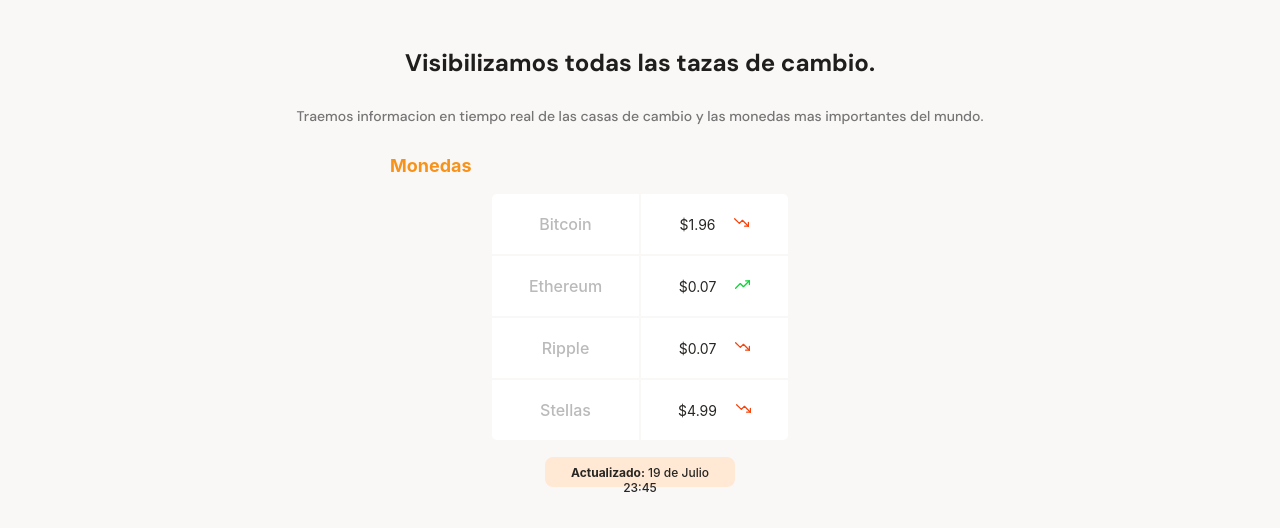
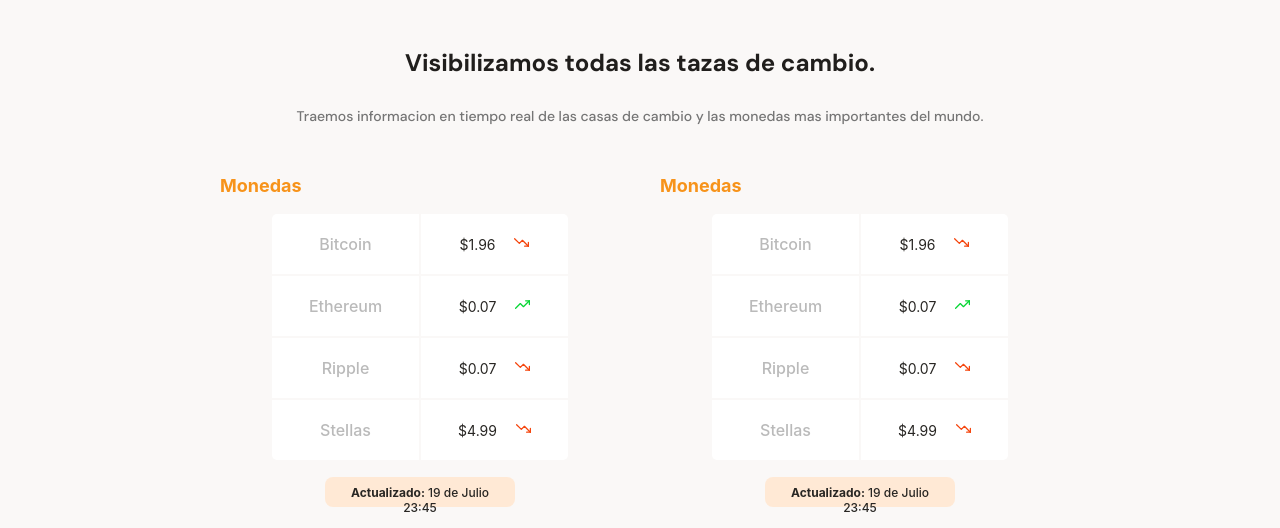
Before and after one commit to radical8517/mobileFirst, a plain HTML site: page index.html in a window 1280 px wide. Shown: the part 617-1145 px from the top of the page. Drawn offline with Linux system fonts and the light colour scheme.

Commit message:
Tablas terminadas

```diff
--- a/css/tablet.css
+++ b/css/tablet.css
@@ -1,3 +1,12 @@
+.main-table--slider{
+    display: flex;
+    justify-content: center;
+    flex-wrap: wrap;
+    width: 930px;
+    margin: 0 auto;
+    padding-bottom: 50px;
+
+}
 .wrapito {
     display: flex;
     justify-content: center;
--- a/index.html
+++ b/index.html
@@ -26,7 +26,33 @@
                 <h2>Visibilizamos todas las tazas de cambio.</h2>
                 <p>Traemos informacion en tiempo real de las casas de cambio y las monedas mas importantes del mundo.</p>
             </div>
-            <section class="main-table-container">
+            <section class="main-table--slider">
+                <div class="main-currency-table">
+                    <p class="currency-table--title">Monedas</p>
+                    <div class="currency-table--container">
+                        <table>
+                            <tr>
+                                <td class="table__top-left">Bitcoin</td>
+                                <td class="table__top-right table__right">$1.96 <span class="down"></span></td>
+                            </tr>
+                            <tr>
+                                <td>Ethereum</td>
+                                <td class="table__right">$0.07 <span class="up"></span></td>
+                            </tr>
+                            <tr>
+                                <td>Ripple</td>
+                                <td class="table__right">$0.07 <span class="down"></span></td>
+                            </tr>
+                            <tr>
+                                <td class="table__bottom-left">Stellas</td>
+                                <td class="table__bottom-right table__right">$4.99 <span class="down"></span></td>
+                            </tr>
+                        </table>
+                    </div>
+                    <div class="currency-table--date">
+                        <p> <b>Actualizado:</b> 19 de Julio 23:45</p>
+                    </div>
+                </div>
                 <div class="main-currency-table">
                     <p class="currency-table--title">Monedas</p>
                     <div class="currency-table--container">
--- a/main.css
+++ b/main.css
@@ -135,13 +135,19 @@ main  {
     line-height: 1.6rem;
     color: #757575;
 }
-
+.main-table--slider{
+    display: flex;
+    height: 400px;
+    overflow-x: scroll;
+    overscroll-behavior-x: contain;
+    scroll-snap-type: x proximity;
+}
 .main-currency-table {
     width: 70%;
-    min-width: 235px;
-    max-width: 500px;
+    min-width: 280px;
+    max-width: 400px;
     height: 360px;
-    margin: 0 auto;
+    margin: 20px;
     font-family: "Inter", sans-serif;
 }
 .main-currency-table .currency-table--title {
```
